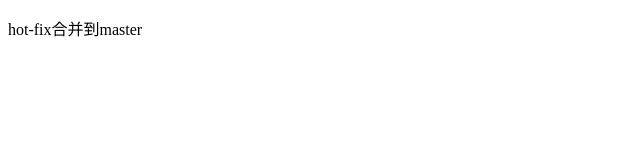
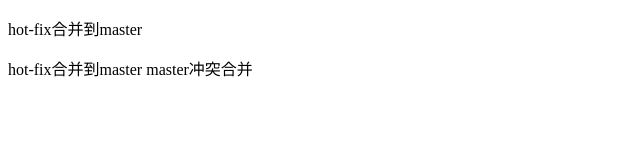
Before and after one commit to wujoe94/05_book_static, a plain HTML site: page static/hot-fix.html in a window 1280 px wide. Shown: the whole page, without its empty margins (0-640 px from the left). Drawn offline with Linux system fonts and the light colour scheme.

Commit message:
master commit2

```diff
--- a/static/hot-fix.html
+++ b/static/hot-fix.html
@@ -6,5 +6,6 @@
 </head>
 <body>
 <p>hot-fix合并到master</p>
+<p>hot-fix合并到master   master冲突合并</p>
 </body>
 </html>
```
